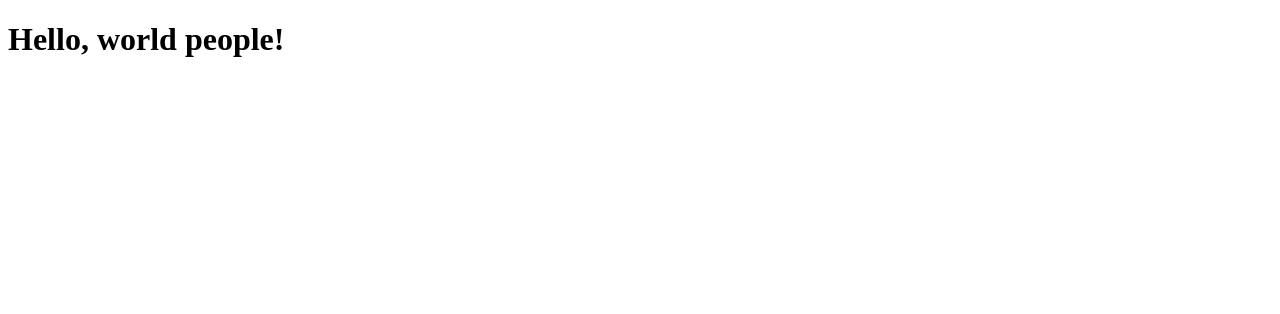
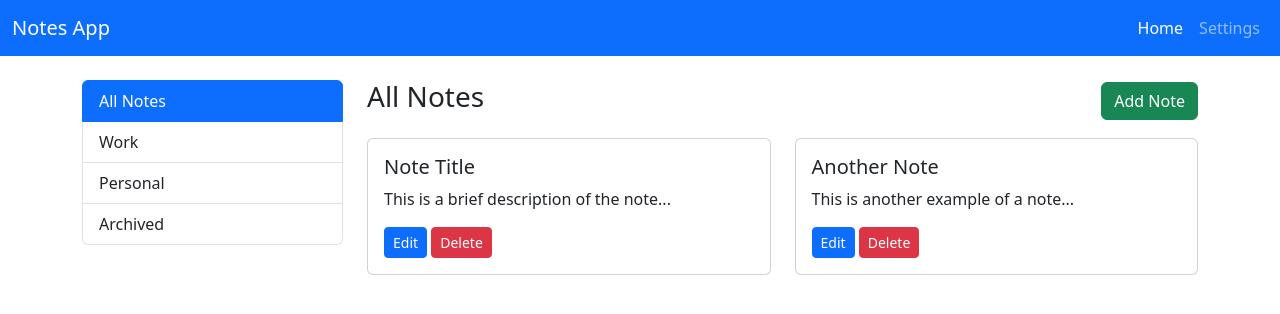
Before and after one commit to Basheyev/Cloudless, a plain HTML site: page src/navigator/index.html in a window 1280 px wide. Drawn offline with Linux system fonts and the light colour scheme.

Commit message:
Bootstrap UI framework added

```diff
--- a/src/navigator/index.html
+++ b/src/navigator/index.html
@@ -1,12 +1,107 @@
-
 <!DOCTYPE html>
-
-<html lang="en" xmlns="http://www.w3.org/1999/xhtml">
+<html lang="en">
 <head>
-    <meta charset="utf-8" />
-    <title></title>
+    <meta charset="UTF-8">
+    <meta name="viewport" content="width=device-width, initial-scale=1.0">
+    <title>Notes App</title>
+    <link href="bootstrap.min.css" rel="stylesheet">
 </head>
 <body>
-    <h1>Hello, world people!</h1>
+    <nav class="navbar navbar-expand-lg navbar-dark bg-primary">
+        <div class="container-fluid">
+            <a class="navbar-brand" href="#">Notes App</a>
+            <button class="navbar-toggler" type="button" data-bs-toggle="collapse" data-bs-target="#navbarNav" aria-controls="navbarNav" aria-expanded="false" aria-label="Toggle navigation">
+                <span class="navbar-toggler-icon"></span>
+            </button>
+            <div class="collapse navbar-collapse" id="navbarNav">
+                <ul class="navbar-nav ms-auto">
+                    <li class="nav-item">
+                        <a class="nav-link active" aria-current="page" href="#">Home</a>
+                    </li>
+                    <li class="nav-item">
+                        <a class="nav-link" href="#">Settings</a>
+                    </li>
+                </ul>
+            </div>
+        </div>
+    </nav>
+
+    <div class="container mt-4">
+        <div class="row">
+            <!-- Sidebar -->
+            <div class="col-md-3">
+                <div class="list-group">
+                    <button type="button" class="list-group-item list-group-item-action active" aria-current="true">
+                        All Notes
+                    </button>
+                    <button type="button" class="list-group-item list-group-item-action">Work</button>
+                    <button type="button" class="list-group-item list-group-item-action">Personal</button>
+                    <button type="button" class="list-group-item list-group-item-action">Archived</button>
+                </div>
+            </div>
+
+            <!-- Main Content -->
+            <div class="col-md-9">
+                <div class="d-flex justify-content-between align-items-center mb-3">
+                    <h3>All Notes</h3>
+                    <button class="btn btn-success" data-bs-toggle="modal" data-bs-target="#newNoteModal">Add Note</button>
+                </div>
+
+                <!-- Notes List -->
+                <div class="row row-cols-1 row-cols-md-2 g-4">
+                    <div class="col">
+                        <div class="card">
+                            <div class="card-body">
+                                <h5 class="card-title">Note Title</h5>
+                                <p class="card-text">This is a brief description of the note...</p>
+                                <button class="btn btn-primary btn-sm">Edit</button>
+                                <button class="btn btn-danger btn-sm">Delete</button>
+                            </div>
+                        </div>
+                    </div>
+                    <div class="col">
+                        <div class="card">
+                            <div class="card-body">
+                                <h5 class="card-title">Another Note</h5>
+                                <p class="card-text">This is another example of a note...</p>
+                                <button class="btn btn-primary btn-sm">Edit</button>
+                                <button class="btn btn-danger btn-sm">Delete</button>
+                            </div>
+                        </div>
+                    </div>
+                </div>
+            </div>
+        </div>
+    </div>
+
+    <!-- Modal for New Note -->
+    <div class="modal fade" id="newNoteModal" tabindex="-1" aria-labelledby="newNoteModalLabel" aria-hidden="true">
+        <div class="modal-dialog">
+            <div class="modal-content">
+                <div class="modal-header">
+                    <h5 class="modal-title" id="newNoteModalLabel">New Note</h5>
+                    <button type="button" class="btn-close" data-bs-dismiss="modal" aria-label="Close"></button>
+                </div>
+                <div class="modal-body">
+                    <form>
+                        <div class="mb-3">
+                            <label for="noteTitle" class="form-label">Title</label>
+                            <input type="text" class="form-control" id="noteTitle">
+                        </div>
+                        <div class="mb-3">
+                            <label for="noteDescription" class="form-label">Description</label>
+                            <textarea class="form-control" id="noteDescription" rows="3"></textarea>
+                        </div>
+                    </form>
+                </div>
+                <div class="modal-footer">
+                    <button type="button" class="btn btn-secondary" data-bs-dismiss="modal">Close</button>
+                    <button type="button" class="btn btn-primary">Save Note</button>
+                </div>
+            </div>
+        </div>
+    </div>
+
+    <script src="bootstrap.bundle.min.js"></script>
 </body>
 </html>
```
Also changed, not shown: src/navigator/bootstrap.bundle.min.js (added), src/navigator/bootstrap.min.css (added).
